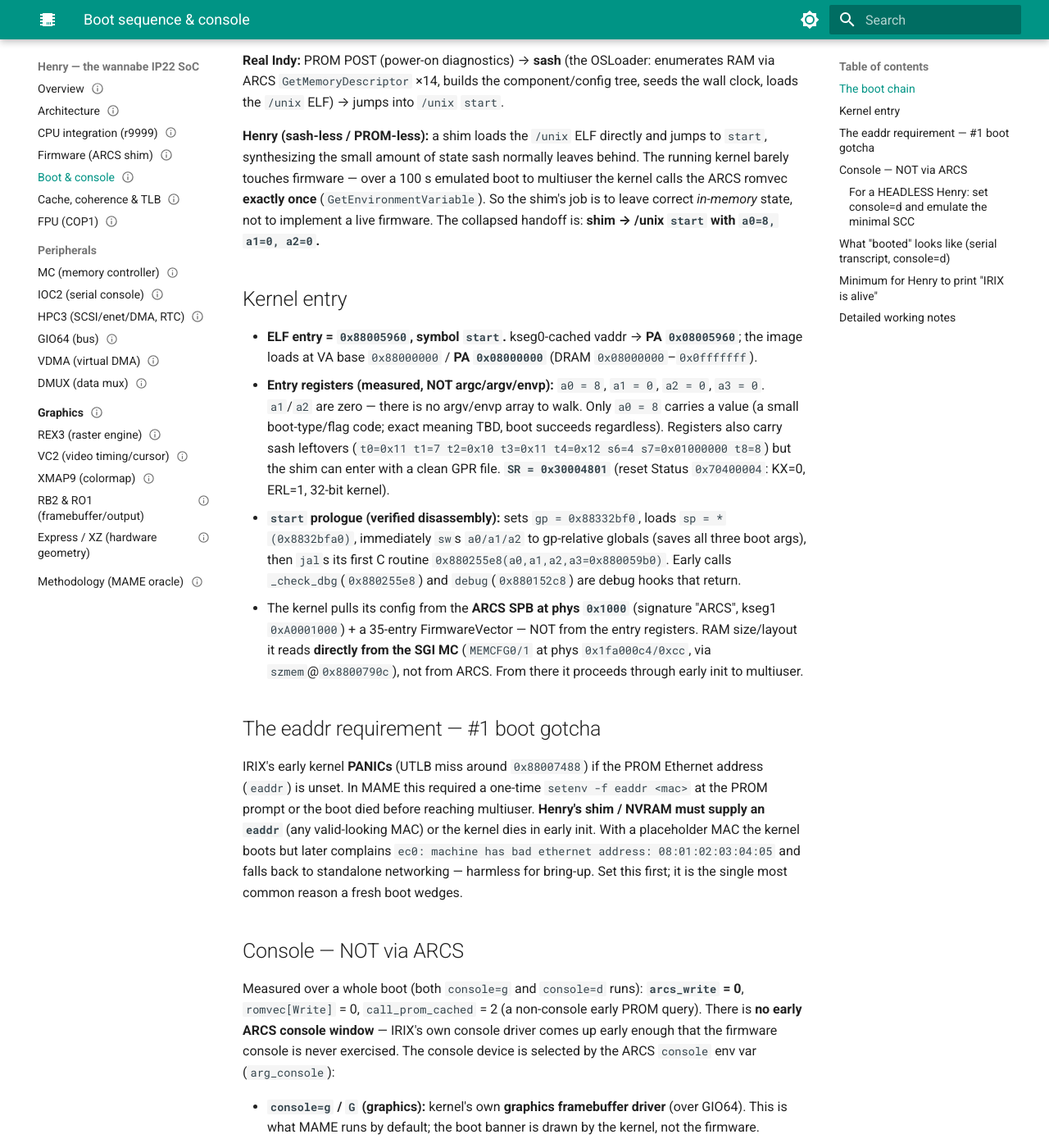
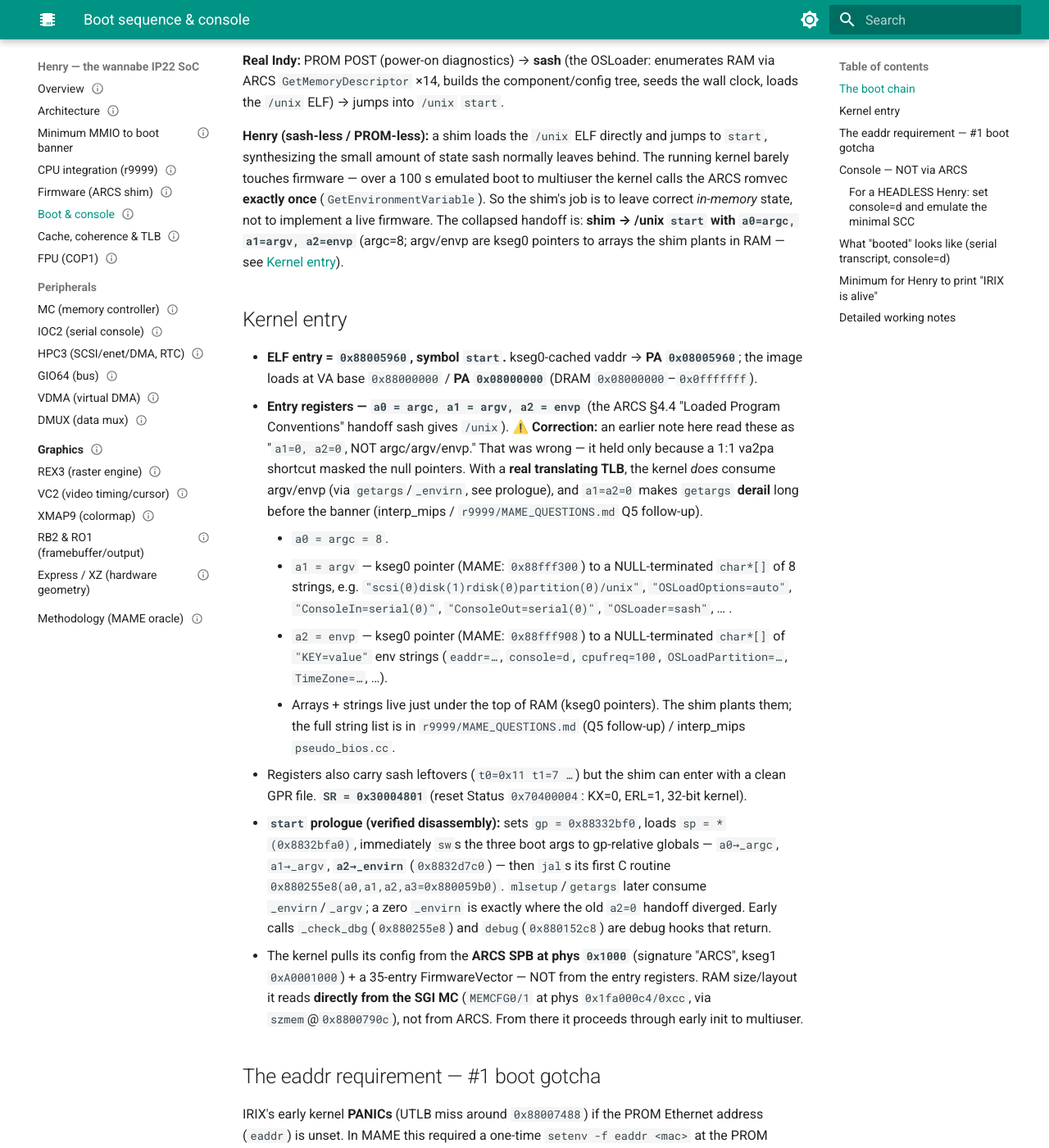
Before and after one commit to dsheffie/henry-the-wannabe-ip22-soc, an MkDocs documentation site: the page built from docs/boot-and-console.md, in a window 1280 px wide and 1400 px high, scrolled down 482 px. Shown: the whole window at 82% size. Built offline with MkDocs 1.6.1 and Material for MkDocs 9.7.7, drawn with Linux system fonts in a browser that asks for light colours; some of the changed text lies outside the part shown.

```diff
--- a/docs/boot-and-console.md
+++ b/docs/boot-and-console.md
@@ -25,22 +25,35 @@ ELF) → jumps into `/unix` `start`.
 synthesizing the small amount of state sash normally leaves behind. The running kernel barely touches
 firmware — over a 100 s emulated boot to multiuser the kernel calls the ARCS romvec **exactly once**
 (`GetEnvironmentVariable`). So the shim's job is to leave correct *in-memory* state, not to implement
-a live firmware. The collapsed handoff is: **shim → /unix `start` with `a0=8, a1=0, a2=0`.**
+a live firmware. The collapsed handoff is: **shim → /unix `start` with `a0=argc, a1=argv, a2=envp`**
+(argc=8; argv/envp are kseg0 pointers to arrays the shim plants in RAM — see [Kernel entry](#kernel-entry)).
 
 ## Kernel entry
 
 - **ELF entry = `0x88005960`, symbol `start`.** kseg0-cached vaddr → **PA `0x08005960`**; the image
   loads at VA base `0x88000000` / **PA `0x08000000`** (DRAM `0x08000000`–`0x0fffffff`).
-- **Entry registers (measured, NOT argc/argv/envp):** `a0 = 8`, `a1 = 0`, `a2 = 0`, `a3 = 0`.
-  `a1`/`a2` are zero — there is no argv/envp array to walk. Only `a0 = 8` carries a value (a small
-  boot-type/flag code; exact meaning TBD, boot succeeds regardless). Registers also carry sash
-  leftovers (`t0=0x11 t1=7 t2=0x10 t3=0x11 t4=0x12 s6=4 s7=0x01000000 t8=8`) but the shim can enter
-  with a clean GPR file. **`SR = 0x30004801`** (reset Status `0x70400004`: KX=0, ERL=1, 32-bit
-  kernel).
+- **Entry registers — `a0 = argc, a1 = argv, a2 = envp`** (the ARCS §4.4 "Loaded Program Conventions"
+  handoff sash gives `/unix`). ⚠️ **Correction:** an earlier note here read these as "`a1=0, a2=0`,
+  NOT argc/argv/envp." That was wrong — it held only because a 1:1 va2pa shortcut masked the null
+  pointers. With a **real translating TLB**, the kernel *does* consume argv/envp (via
+  `getargs`/`_envirn`, see prologue), and `a1=a2=0` makes `getargs` **derail** long before the banner
+  (interp_mips / `r9999/MAME_QUESTIONS.md` Q5 follow-up).
+    - `a0 = argc = 8`.
+    - `a1 = argv` — kseg0 pointer (MAME: `0x88fff300`) to a NULL-terminated `char*[]` of 8 strings,
+      e.g. `"scsi(0)disk(1)rdisk(0)partition(0)/unix"`, `"OSLoadOptions=auto"`, `"ConsoleIn=serial(0)"`,
+      `"ConsoleOut=serial(0)"`, `"OSLoader=sash"`, … .
+    - `a2 = envp` — kseg0 pointer (MAME: `0x88fff908`) to a NULL-terminated `char*[]` of `"KEY=value"`
+      env strings (`eaddr=…`, `console=d`, `cpufreq=100`, `OSLoadPartition=…`, `TimeZone=…`, …).
+    - Arrays + strings live just under the top of RAM (kseg0 pointers). The shim plants them; the full
+      string list is in `r9999/MAME_QUESTIONS.md` (Q5 follow-up) / interp_mips `pseudo_bios.cc`.
+  - Registers also carry sash leftovers (`t0=0x11 t1=7 …`) but the shim can enter with a clean GPR
+    file. **`SR = 0x30004801`** (reset Status `0x70400004`: KX=0, ERL=1, 32-bit kernel).
 - **`start` prologue (verified disassembly):** sets `gp = 0x88332bf0`, loads `sp = *(0x8832bfa0)`,
-  immediately `sw`s `a0/a1/a2` to gp-relative globals (saves all three boot args), then `jal`s its
-  first C routine `0x880255e8(a0,a1,a2,a3=0x880059b0)`. Early calls `_check_dbg`(`0x880255e8`) and
-  `debug`(`0x880152c8`) are debug hooks that return.
+  immediately `sw`s the three boot args to gp-relative globals — `a0→_argc`, `a1→_argv`,
+  **`a2→_envirn`** (`0x8832d7c0`) — then `jal`s its first C routine
+  `0x880255e8(a0,a1,a2,a3=0x880059b0)`. `mlsetup`/`getargs` later consume `_envirn`/`_argv`; a zero
+  `_envirn` is exactly where the old `a2=0` handoff diverged. Early calls `_check_dbg`(`0x880255e8`)
+  and `debug`(`0x880152c8`) are debug hooks that return.
 - The kernel pulls its config from the **ARCS SPB at phys `0x1000`** (signature "ARCS", kseg1
   `0xA0001000`) + a 35-entry FirmwareVector — NOT from the entry registers. RAM size/layout it reads
   **directly from the SGI MC** (`MEMCFG0/1` at phys `0x1fa000c4/0xcc`, via `szmem`@`0x8800790c`),
@@ -114,10 +127,12 @@ output.) Full capture: `~/code/mame/irix_serial_console.txt`.
 1. Load the `/unix` ELF (VA `0x88xxxxxx` → PA `0x08xxxxxx`, base PA `0x08000000`).
 2. Plant the **ARCS shim**: SPB at phys `0x1000` (sig "ARCS" + field layout) → 35-entry romvec with
    a working **GetEnvironmentVariable** (the one call the kernel makes); return sane **MEMCFG0/1**
-   from the MC model (e.g. `MEMCFG0=0x23200000` → bank @ `0x08000000`).
+   from the MC model (e.g. `MEMCFG0=0x23200000` → bank @ `0x08000000`). Also plant the **argv/envp
+   arrays + strings** in RAM (kseg0 pointers) — these are the `a1`/`a2` handoff (step 5).
 3. Provide an **`eaddr`** in the ARCS env / NVRAM (see the eaddr gotcha above) — or early init panics.
-4. Set **`console=d`** in the ARCS env.
-5. Enter `start` (`0x88005960`) with **`a0=8, a1=0, a2=0`**, clean GPRs, `SR=0x30004801`.
+4. Set **`console=d`** in the ARCS env (and in the planted `envp`).
+5. Enter `start` (`0x88005960`) with **`a0=argc=8, a1=argv, a2=envp`** (kseg0 pointers to the step-2
+   arrays — **not** `a1=a2=0`, which derails `getargs`), clean GPRs, `SR=0x30004801`.
 6. Emulate the **minimal Z8530 SCC** at IOC2 (write `0x1FBD9834` = TX byte → stdout; read
    `0x1FBD9830` → `0x04`; swallow writes to `0x1FBD9830`).
 
--- a/mkdocs.yml
+++ b/mkdocs.yml
@@ -47,6 +47,7 @@ markdown_extensions:
 nav:
   - Overview: index.md
   - Architecture: architecture.md
+  - Minimum MMIO to boot banner: minimum-mmio-to-banner.md
   - CPU integration (r9999): cpu-integration.md
   - Firmware (ARCS shim): firmware-arcs.md
   - Boot & console: boot-and-console.md
```
Also changed, not shown: 6 other files.
